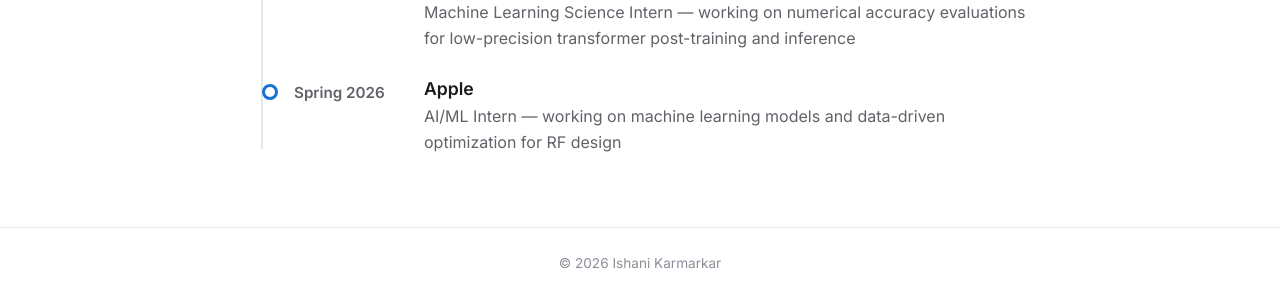
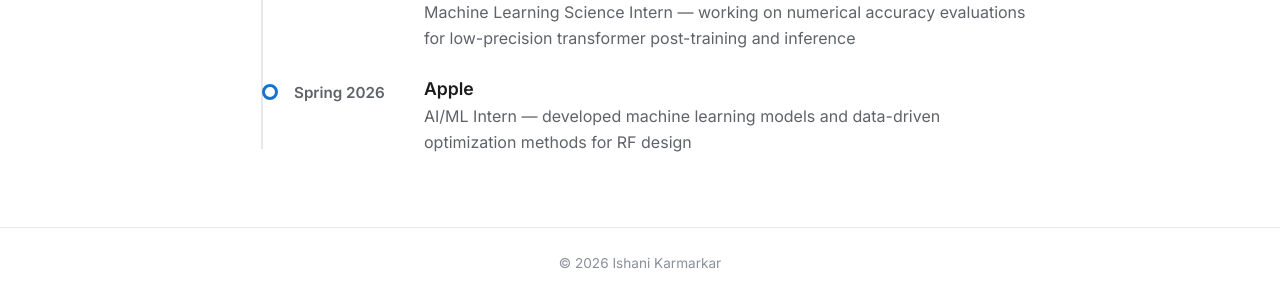
Before and after one commit to ishanikarmarkar/ishanikarmarkar.github.io, a Jekyll site: the page built from experience.html, in a window 1280 px wide and 900 px high, scrolled down 149 px. Shown: the part 601-897 px from the top of the window. Built offline with Jekyll 4.4.1, drawn with Linux system fonts in a browser that asks for light colours.

Commit message:
updated language

```diff
--- a/experience.html
+++ b/experience.html
@@ -69,7 +69,7 @@
     <span class="timeline-year">Spring 2026</span>
     <div class="timeline-content">
       <h3 class="timeline-org">Apple</h3>
-      <p class="timeline-role">AI/ML Intern &mdash; working on machine learning models and data-driven optimization for RF design</p>
+      <p class="timeline-role">AI/ML Intern &mdash; developed machine learning models and data-driven optimization methods for RF design</p>
     </div>
   </li>
 </ul>
```
